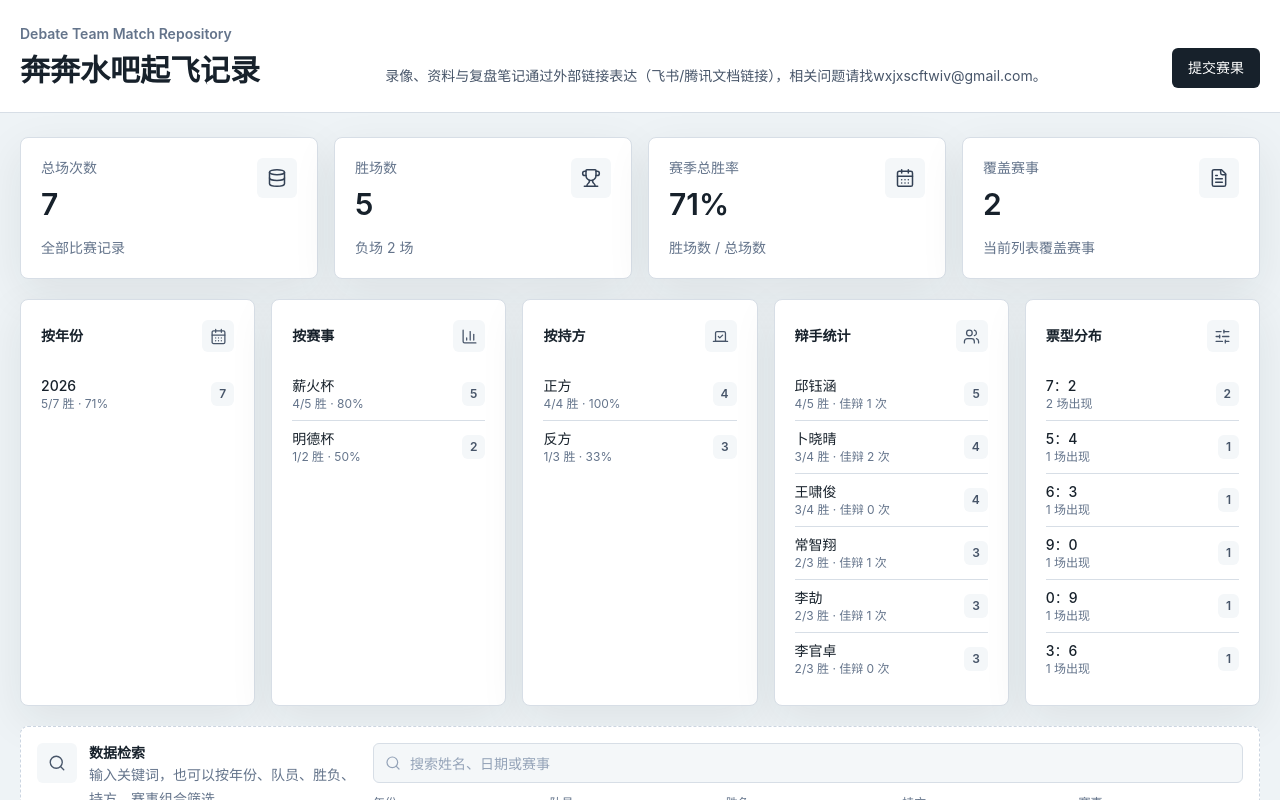
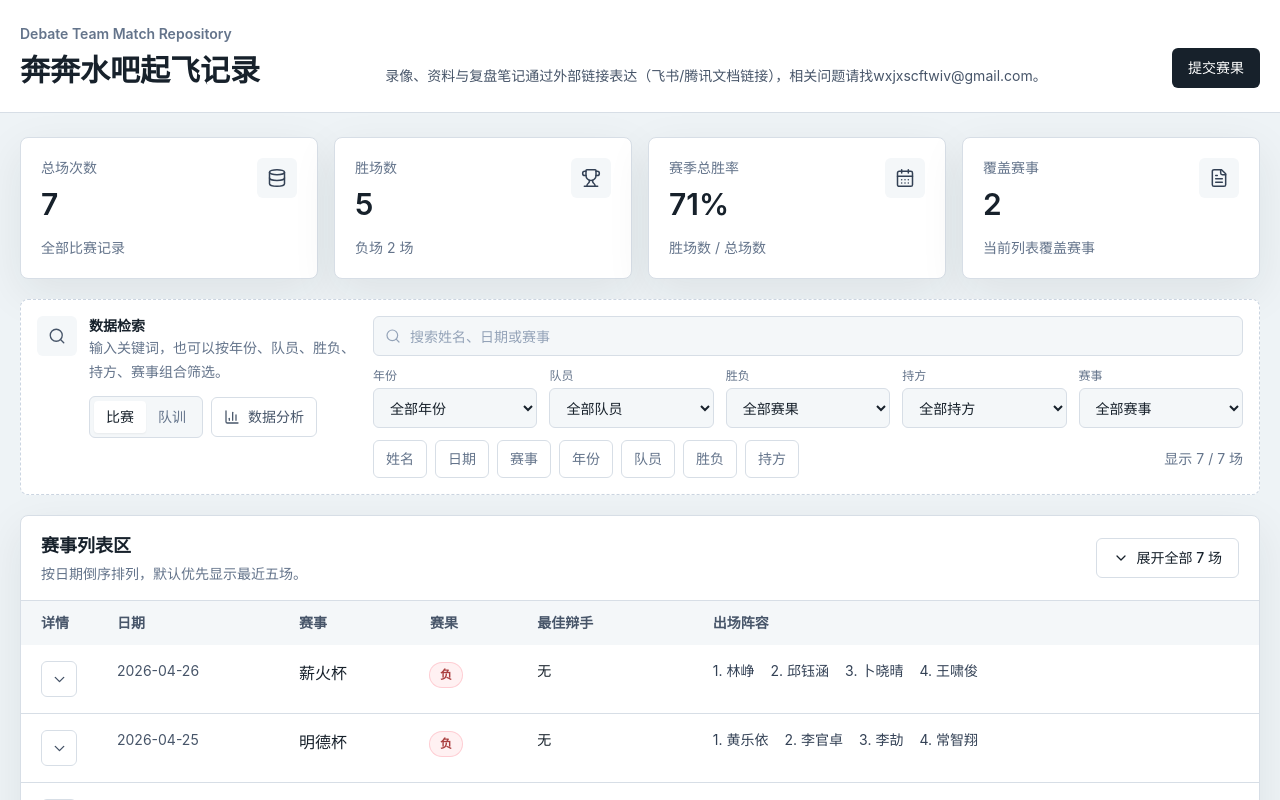
Before and after one commit to himmelwang2323/debate-team-stats, a React (Vite) app: page / in a window 1280 px wide. Shown: the top 800 px of the page. Built offline with nearby package versions, Linux system fonts and the light colour scheme.

Commit message:
Add match analysis view
Refactor analysis logic and remove unused components.

```diff
--- a/src/main.jsx
+++ b/src/main.jsx
@@ -11,11 +11,8 @@ import {
   GraduationCap,
   Pencil,
   Search,
-  SlidersHorizontal,
   Trophy,
-  Users,
   Video,
-  Vote,
   X as XIcon,
 } from 'lucide-react'
 import matches from './matches.json'
@@ -36,6 +33,16 @@ const resultStyles = {
   负: 'bg-rose-50 text-loss ring-rose-200',
   平: 'bg-slate-50 text-slate-600 ring-slate-200',
 }
+
+const NO_SECONDARY_DIMENSION = 'none'
+
+const analysisDimensions = [
+  { value: 'debater', label: '辩手' },
+  { value: 'tournament', label: '赛事' },
+  { value: 'voteSplit', label: '票型' },
+  { value: 'side', label: '持方' },
+  { value: 'result', label: '赛果' },
+]
 
 function normalizeExternalUrl(href) {
   const value = String(href ?? '').trim()
@@ -169,49 +176,6 @@ function calculateTrainingStats(records) {
   return { total, instructors, latestDate, linked }
 }
 
-function groupRecordStats(records, keyGetter) {
-  const groups = new Map()
-
-  records.forEach((match) => {
-    const key = keyGetter(match)
-    if (!key) return
-
-    const current = groups.get(key) ?? { label: key, total: 0, wins: 0 }
-    current.total += 1
-    if (match.result === '胜') current.wins += 1
-    groups.set(key, current)
-  })
-
-  return [...groups.values()].sort((a, b) => b.total - a.total || b.wins - a.wins || a.label.localeCompare(b.label, 'zh-Hans-CN'))
-}
-
-function calculateMatchInsights(records) {
-  const debaters = new Map()
-
-  records.forEach((match) => {
-    getLineup(match).forEach((name) => {
-      const current = debaters.get(name) ?? { label: name, total: 0, wins: 0, best: 0 }
-      current.total += 1
-      if (match.result === '胜') current.wins += 1
-      debaters.set(name, current)
-    })
-
-    splitNames(match.bestDebater).forEach((name) => {
-      const current = debaters.get(name) ?? { label: name, total: 0, wins: 0, best: 0 }
-      current.best += 1
-      debaters.set(name, current)
-    })
-  })
-
-  return {
-    years: groupRecordStats(records, getYear),
-    tournaments: groupRecordStats(records, (match) => match.tournament),
-    sides: groupRecordStats(records, (match) => match.side),
-    voteSplits: groupRecordStats(records, (match) => match.voteSplit || 'X：X'),
-    debaters: [...debaters.values()].sort((a, b) => b.total - a.total || b.best - a.best || a.label.localeCompare(b.label, 'zh-Hans-CN')),
-  }
-}
-
 function getMatchFilterOptions(records) {
   return {
     years: uniqueSorted(records.map(getYear), true),
@@ -220,6 +184,89 @@ function getMatchFilterOptions(records) {
     results: ['胜', '负', '平'],
     sides: ['正方', '反方'],
   }
+}
+
+function getAnalysisDimensionLabel(value) {
+  return analysisDimensions.find((dimension) => dimension.value === value)?.label ?? '维度'
+}
+
+function getAnalysisDimensionValues(match, dimension) {
+  switch (dimension) {
+    case 'debater': {
+      const lineup = getLineup(match)
+      return lineup.length ? lineup : ['未填写']
+    }
+    case 'tournament':
+      return [match.tournament || '未填写']
+    case 'voteSplit':
+      return [match.voteSplit || 'X：X']
+    case 'side':
+      return [match.side || '未填写']
+    case 'result':
+      return [match.result || '待定']
+    default:
+      return ['全部']
+  }
+}
+
+function countBestDebaterForGroup(match, primaryDimension, primaryValue, secondaryDimension, secondaryValue) {
+  const bestDebaters = splitNames(match.bestDebater)
+
+  if (!bestDebaters.length) {
+    return 0
+  }
+
+  const debaterValues = []
+  if (primaryDimension === 'debater') debaterValues.push(primaryValue)
+  if (secondaryDimension === 'debater') debaterValues.push(secondaryValue)
+
+  if (debaterValues.length) {
+    return debaterValues.some((name) => bestDebaters.includes(name)) ? 1 : 0
+  }
+
+  return bestDebaters.length
+}
+
+function calculateAnalysisRows(records, primaryDimension, secondaryDimension) {
+  const effectiveSecondary = primaryDimension === secondaryDimension ? NO_SECONDARY_DIMENSION : secondaryDimension
+  const groups = new Map()
+
+  records.forEach((match) => {
+    const primaryValues = getAnalysisDimensionValues(match, primaryDimension)
+    const secondaryValues = effectiveSecondary === NO_SECONDARY_DIMENSION
+      ? ['全部']
+      : getAnalysisDimensionValues(match, effectiveSecondary)
+
+    primaryValues.forEach((primaryValue) => {
+      secondaryValues.forEach((secondaryValue) => {
+        const key = `${primaryValue}\u0000${secondaryValue}`
+        const current = groups.get(key) ?? {
+          primaryValue,
+          secondaryValue,
+          total: 0,
+          wins: 0,
+          losses: 0,
+          draws: 0,
+          best: 0,
+        }
+
+        current.total += 1
+        if (match.result === '胜') current.wins += 1
+        if (match.result === '负') current.losses += 1
+        if (match.result === '平') current.draws += 1
+        current.best += countBestDebaterForGroup(match, primaryDimension, primaryValue, effectiveSecondary, secondaryValue)
+
+        groups.set(key, current)
+      })
+    })
+  })
+
+  return [...groups.values()].sort((a, b) => (
+    b.total - a.total ||
+    b.wins - a.wins ||
+    a.primaryValue.localeCompare(b.primaryValue, 'zh-Hans-CN') ||
+    a.secondaryValue.localeCompare(b.secondaryValue, 'zh-Hans-CN')
+  ))
 }
 
 function hasActiveMatchFilters(filters) {
@@ -271,64 +318,6 @@ function TrainingStatsBoard({ records, isFiltered }) {
   )
 }
 
-function InsightPanel({ title, icon: Icon, children }) {
-  return (
-    <section className="rounded-lg border border-line bg-white p-5 shadow-panel">
-      <div className="mb-4 flex items-center justify-between gap-3">
-        <h2 className="text-sm font-semibold text-ink">{title}</h2>
-        <span className="grid h-8 w-8 place-items-center rounded-md bg-field text-slate-600">
-          <Icon size={17} strokeWidth={1.8} />
-        </span>
-      </div>
-      {children}
-    </section>
-  )
-}
-
-function EmptyInsight() {
-  return <p className="text-sm text-slate-500">暂无匹配数据</p>
-}
-
-function StatLine({ item, detail }) {
-  return (
-    <div className="flex items-center justify-between gap-3 border-b border-line py-2 last:border-0">
-      <div className="min-w-0">
-        <p className="truncate text-sm font-medium text-ink">{item.label}</p>
-        <p className="text-xs text-slate-500">{detail ?? `${item.wins}/${item.total} 胜 · ${formatWinRate(item.wins, item.total)}`}</p>
-      </div>
-      <span className="shrink-0 rounded-md bg-field px-2 py-1 text-xs font-semibold text-slate-600">{item.total}</span>
-    </div>
-  )
-}
-
-function MatchInsights({ records }) {
-  const insights = useMemo(() => calculateMatchInsights(records), [records])
-
-  return (
-    <section className="grid gap-4 lg:grid-cols-5">
-      <InsightPanel title="按年份" icon={CalendarDays}>
-        {insights.years.length ? insights.years.slice(0, 5).map((item) => <StatLine key={item.label} item={item} />) : <EmptyInsight />}
-      </InsightPanel>
-      <InsightPanel title="按赛事" icon={BarChart3}>
-        {insights.tournaments.length ? insights.tournaments.slice(0, 5).map((item) => <StatLine key={item.label} item={item} />) : <EmptyInsight />}
-      </InsightPanel>
-      <InsightPanel title="按持方" icon={Vote}>
-        {insights.sides.length ? insights.sides.map((item) => <StatLine key={item.label} item={item} />) : <EmptyInsight />}
-      </InsightPanel>
-      <InsightPanel title="辩手统计" icon={Users}>
-        {insights.debaters.length ? insights.debaters.slice(0, 6).map((item) => (
-          <StatLine key={item.label} item={item} detail={`${item.wins}/${item.total} 胜 · 佳辩 ${item.best} 次`} />
-        )) : <EmptyInsight />}
-      </InsightPanel>
-      <InsightPanel title="票型分布" icon={SlidersHorizontal}>
-        {insights.voteSplits.length ? insights.voteSplits.map((item) => (
-          <StatLine key={item.label} item={item} detail={`${item.total} 场出现`} />
-        )) : <EmptyInsight />}
-      </InsightPanel>
-    </section>
-  )
-}
-
 function FilterSelect({ label, value, options, onChange }) {
   return (
     <label className="grid gap-1 text-xs font-medium text-slate-500">
@@ -361,6 +350,7 @@ function FilterBar({
 }) {
   const hasQuery = query.trim().length > 0
   const isTrainingView = activeView === 'trainings'
+  const isAnalysisView = activeView === 'analysis'
   const searchConfig = isTrainingView
     ? {
         label: '搜索队训信息',
@@ -368,6 +358,14 @@ function FilterBar({
         description: '输入日期或授课人关键词，队训列表会即时更新。',
         chips: ['日期', '授课人'],
         unit: '条',
+      }
+    : isAnalysisView
+      ? {
+          label: '筛选分析样本',
+          placeholder: '搜索姓名、日期或赛事',
+          description: '先筛选比赛样本，再进入维度组合统计。',
+          chips: ['赛事', '辩手', '票型', '持方', '赛果'],
+          unit: '场',
         }
     : {
         label: '搜索比赛信息',
@@ -397,7 +395,8 @@ function FilterBar({
         <div>
           <h2 className="text-sm font-semibold text-ink">数据检索</h2>
           <p className="text-sm leading-6 text-slate-500">{searchConfig.description}</p>
-          <div className="mt-3 inline-flex rounded-md border border-line bg-field p-1">
+          <div className="mt-3 flex flex-wrap items-center gap-2">
+            <div className="inline-flex rounded-md border border-line bg-field p-1">
               <button
                 type="button"
                 onClick={() => switchView('matches')}
@@ -411,6 +410,15 @@ function FilterBar({
                 className={`h-8 rounded px-3 text-sm font-medium transition ${isTrainingView ? 'bg-white text-ink shadow-sm' : 'text-slate-500 hover:text-ink'}`}
               >
                 队训
+              </button>
+            </div>
+            <button
+              type="button"
+              onClick={() => switchView('analysis')}
+              className={`inline-flex h-10 items-center justify-center gap-2 rounded-md border px-3 text-sm font-medium transition ${isAnalysisView ? 'border-slate-900 bg-slate-900 text-white' : 'border-line bg-white text-slate-600 hover:border-slate-400 hover:text-ink'}`}
+            >
+              <BarChart3 size={16} strokeWidth={1.9} />
+              数据分析
             </button>
           </div>
         </div>
@@ -701,12 +709,95 @@ function TrainingTable({ records }) {
   )
 }
 
+function AnalysisDashboard({ records }) {
+  const [primaryDimension, setPrimaryDimension] = useState('debater')
+  const [secondaryDimension, setSecondaryDimension] = useState('voteSplit')
+  const effectiveSecondary = primaryDimension === secondaryDimension ? NO_SECONDARY_DIMENSION : secondaryDimension
+  const rows = useMemo(() => calculateAnalysisRows(records, primaryDimension, effectiveSecondary), [records, primaryDimension, effectiveSecondary])
+  const stats = calculateStats(records)
+  const primaryLabel = getAnalysisDimensionLabel(primaryDimension)
+  const secondaryLabel = effectiveSecondary === NO_SECONDARY_DIMENSION ? '汇总' : getAnalysisDimensionLabel(effectiveSecondary)
+  const primaryOptions = analysisDimensions.map((dimension) => ({ value: dimension.value, label: dimension.label }))
+  const secondaryOptions = [
+    { value: NO_SECONDARY_DIMENSION, label: '不交叉' },
+    ...analysisDimensions
+      .filter((dimension) => dimension.value !== primaryDimension)
+      .map((dimension) => ({ value: dimension.value, label: dimension.label })),
+  ]
+
+  function changePrimaryDimension(value) {
+    setPrimaryDimension(value)
+    setSecondaryDimension((current) => current === value ? NO_SECONDARY_DIMENSION : current)
+  }
+
+  return (
+    <section className="overflow-hidden rounded-lg border border-line bg-white shadow-panel">
+      <div className="flex flex-col gap-4 border-b border-line px-5 py-4 lg:flex-row lg:items-end lg:justify-between">
+        <div>
+          <p className="text-sm font-medium text-slate-500">Analysis Board</p>
+          <h2 className="mt-1 text-lg font-semibold text-ink">数据分析</h2>
+          <p className="mt-1 text-sm text-slate-500">当前样本 {stats.total} 场 · 胜率 {stats.winRate}% · 组合 {rows.length} 组</p>
+        </div>
+        <div className="grid gap-3 sm:grid-cols-2 lg:w-[420px]">
+          <FilterSelect
+            label="主维度"
+            value={primaryDimension}
+            options={primaryOptions}
+            onChange={changePrimaryDimension}
+          />
+          <FilterSelect
+            label="交叉维度"
+            value={effectiveSecondary}
+            options={secondaryOptions}
+            onChange={setSecondaryDimension}
+          />
+        </div>
+      </div>
+      <div className="overflow-x-auto">
+        <table className="min-w-[880px] w-full border-collapse text-left">
+          <thead className="bg-field text-sm text-slate-600">
+            <tr>
+              <th className="px-5 py-3 font-semibold">{primaryLabel}</th>
+              <th className="px-5 py-3 font-semibold">{secondaryLabel}</th>
+              <th className="px-5 py-3 font-semibold">计数</th>
+              <th className="px-5 py-3 font-semibold">胜</th>
+              <th className="px-5 py-3 font-semibold">负</th>
+              <th className="px-5 py-3 font-semibold">平</th>
+              <th className="px-5 py-3 font-semibold">胜率</th>
+              <th className="px-5 py-3 font-semibold">佳辩</th>
+            </tr>
+          </thead>
+          <tbody className="divide-y divide-line">
+            {rows.length ? rows.map((row) => (
+              <tr key={`${row.primaryValue}-${row.secondaryValue}`} className="hover:bg-slate-50/70">
+                <td className="px-5 py-4 text-sm font-medium text-ink">{row.primaryValue}</td>
+                <td className="px-5 py-4 text-sm text-slate-600">{row.secondaryValue}</td>
+                <td className="px-5 py-4 text-sm font-semibold text-ink">{row.total}</td>
+                <td className="px-5 py-4 text-sm text-win">{row.wins}</td>
+                <td className="px-5 py-4 text-sm text-loss">{row.losses}</td>
+                <td className="px-5 py-4 text-sm text-slate-600">{row.draws}</td>
+                <td className="px-5 py-4 text-sm font-medium text-ink">{formatWinRate(row.wins, row.total)}</td>
+                <td className="px-5 py-4 text-sm text-slate-600">{row.best}</td>
+              </tr>
+            )) : (
+              <tr>
+                <td colSpan={8} className="px-5 py-10 text-center text-sm text-slate-500">没有可分析的比赛记录</td>
+              </tr>
+            )}
+          </tbody>
+        </table>
+      </div>
+    </section>
+  )
+}
+
 function App() {
   const [activeView, setActiveView] = useState('matches')
   const [query, setQuery] = useState('')
   const [matchFilters, setMatchFilters] = useState(EMPTY_MATCH_FILTERS)
   const [showAllMatches, setShowAllMatches] = useState(false)
   const isTrainingView = activeView === 'trainings'
+  const isAnalysisView = activeView === 'analysis'
   const sortedMatches = useMemo(() => [...matches].sort(compareByDateDesc), [])
   const sortedTrainings = useMemo(() => [...trainings].sort(compareByDateDesc), [])
   const matchFilterOptions = useMemo(() => getMatchFilterOptions(sortedMatches), [sortedMatches])
@@ -725,6 +816,7 @@ function App() {
   function switchView(nextView) {
     setActiveView(nextView)
     setQuery('')
+    setShowAllMatches(false)
   }
 
   return (
@@ -744,12 +836,9 @@ function App() {
       <div className="mx-auto grid max-w-7xl gap-5 px-5 py-6">
         {isTrainingView ? (
           <TrainingStatsBoard records={visibleTrainings} isFiltered={isFiltered} />
-        ) : (
-          <>
+        ) : !isAnalysisView ? (
           <StatsBoard records={visibleMatches} isFiltered={isFiltered} />
-            <MatchInsights records={visibleMatches} />
-          </>
-        )}
+        ) : null}
         <FilterBar
           activeView={activeView}
           onViewChange={switchView}
@@ -771,6 +860,8 @@ function App() {
         />
         {isTrainingView ? (
           <TrainingTable records={visibleTrainings} />
+        ) : isAnalysisView ? (
+          <AnalysisDashboard records={visibleMatches} />
         ) : (
           <MatchTable
             records={visibleMatches}
```
Lines whose indentation alone changed are shown as unchanged.
